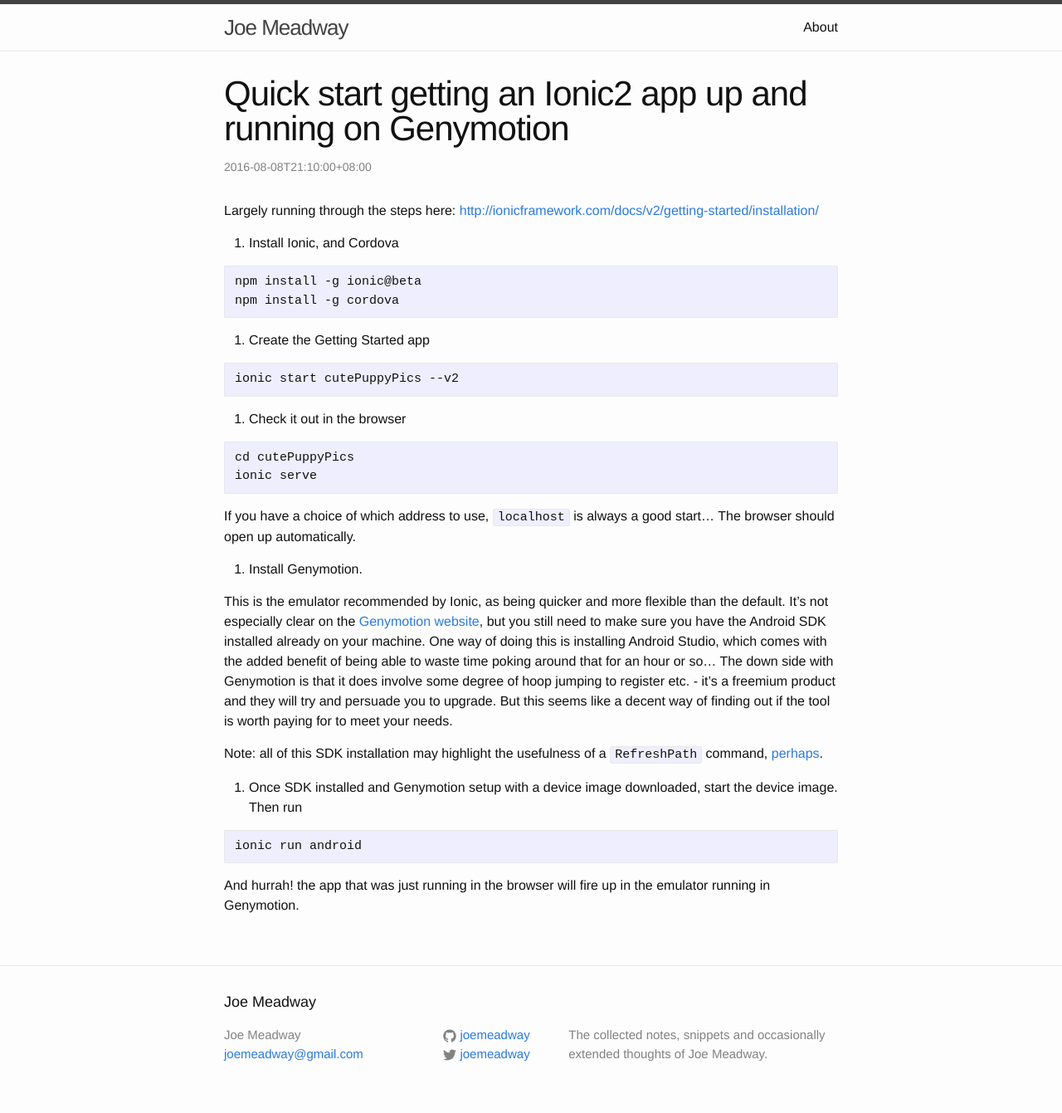
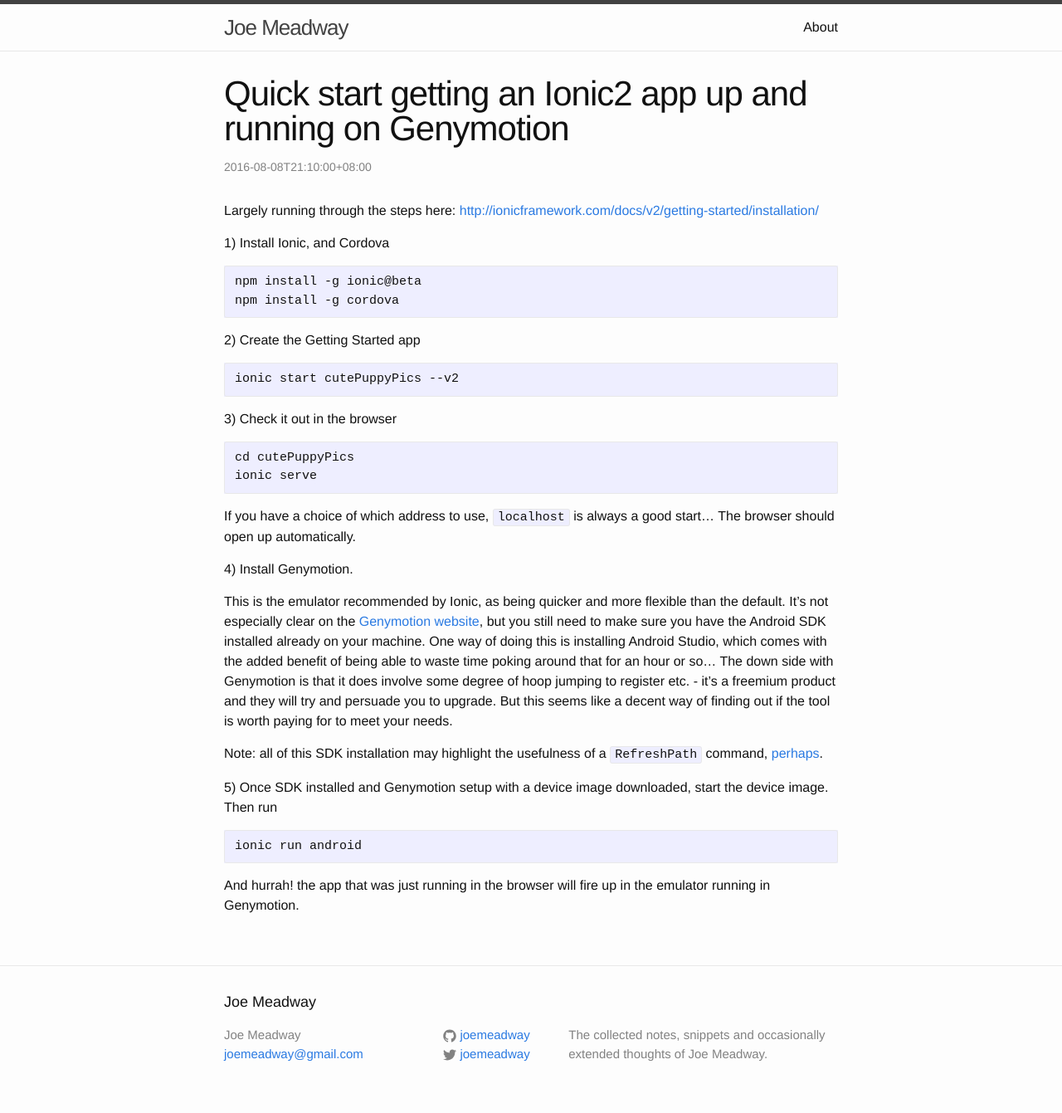
Before and after one commit to joemeadway/joemeadway.github.io, a Jekyll site: the page built from _posts/2016-08-08-quick-start-ionic-android.md, in a window 1280 px wide. Shown: the whole page at 83% size. Built offline with Jekyll 4.4.1, drawn with Linux system fonts in a browser that asks for light colours.

Commit message:
Numebring fixed

````diff
--- a/_posts/2016-08-08-quick-start-ionic-android.md
+++ b/_posts/2016-08-08-quick-start-ionic-android.md
@@ -7,20 +7,20 @@
 
 Largely running through the steps here: <http://ionicframework.com/docs/v2/getting-started/installation/>
 
-1. Install Ionic, and Cordova
+1) Install Ionic, and Cordova
 
 ```
 npm install -g ionic@beta
 npm install -g cordova
 ```
 
-2. Create the Getting Started app
+2) Create the Getting Started app
 
 ```
 ionic start cutePuppyPics --v2
 ```
 
-3. Check it out in the browser
+3) Check it out in the browser
 
 ```
 cd cutePuppyPics
@@ -29,13 +29,13 @@
 
 If you have a choice of which address to use, `localhost` is always a good start... The browser should open up automatically.
 
-4. Install Genymotion.
+4) Install Genymotion.
 
 This is the emulator recommended by Ionic, as being quicker and more flexible than the default. It's not especially clear on the [Genymotion website](https://www.genymotion.com/download/), but you still need to make sure you have the Android SDK installed already on your machine. One way of doing this is installing Android Studio, which comes with the added benefit of being able to waste time poking around that for an hour or so... The down side with Genymotion is that it does involve some degree of hoop jumping to register etc. - it's a freemium product and they will try and persuade you to upgrade. But this seems like a decent way of finding out if the tool is worth paying for to meet your needs.
 
 Note: all of this SDK installation may highlight the usefulness of a `RefreshPath` command, [perhaps](/2016/03/20/refreshing-path-in-powershell.html).
 
-5. Once SDK installed and Genymotion setup with a device image downloaded, start the device image. Then run
+5) Once SDK installed and Genymotion setup with a device image downloaded, start the device image. Then run
 
 ```
 ionic run android
````
